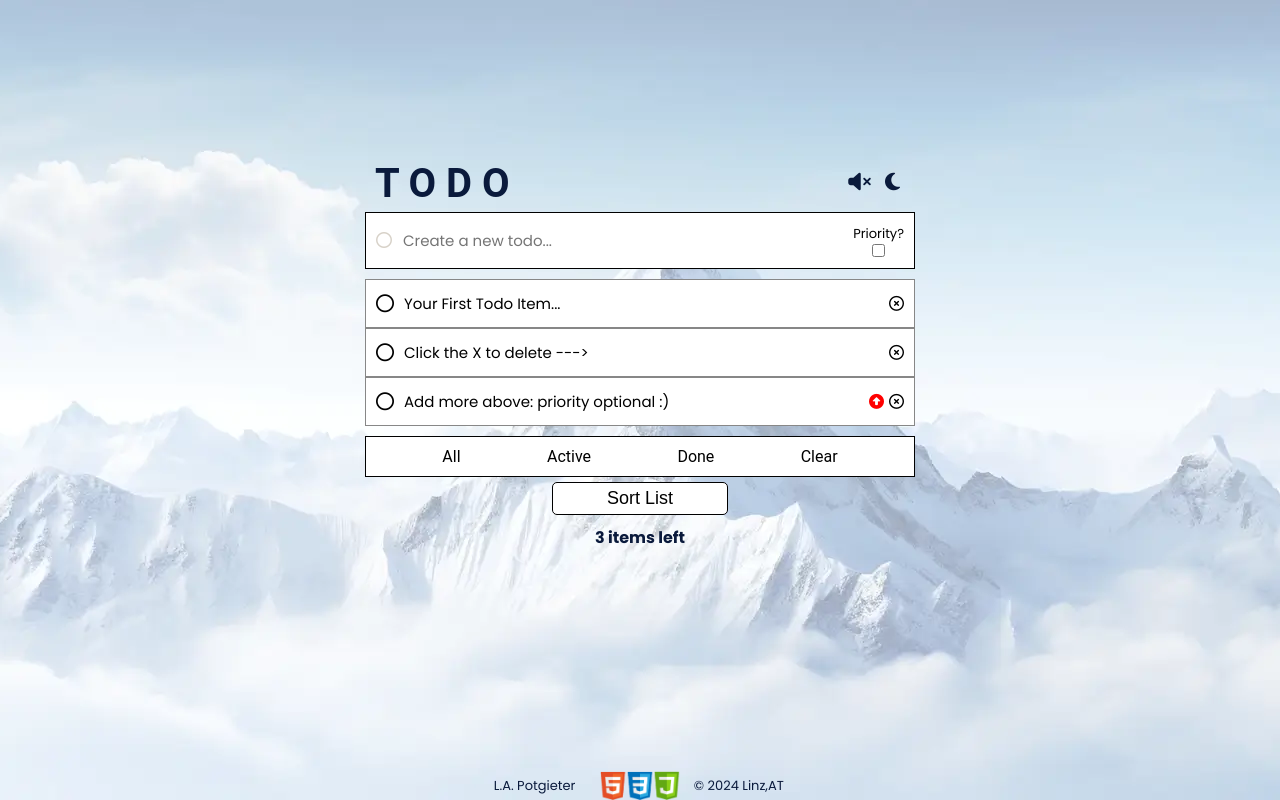
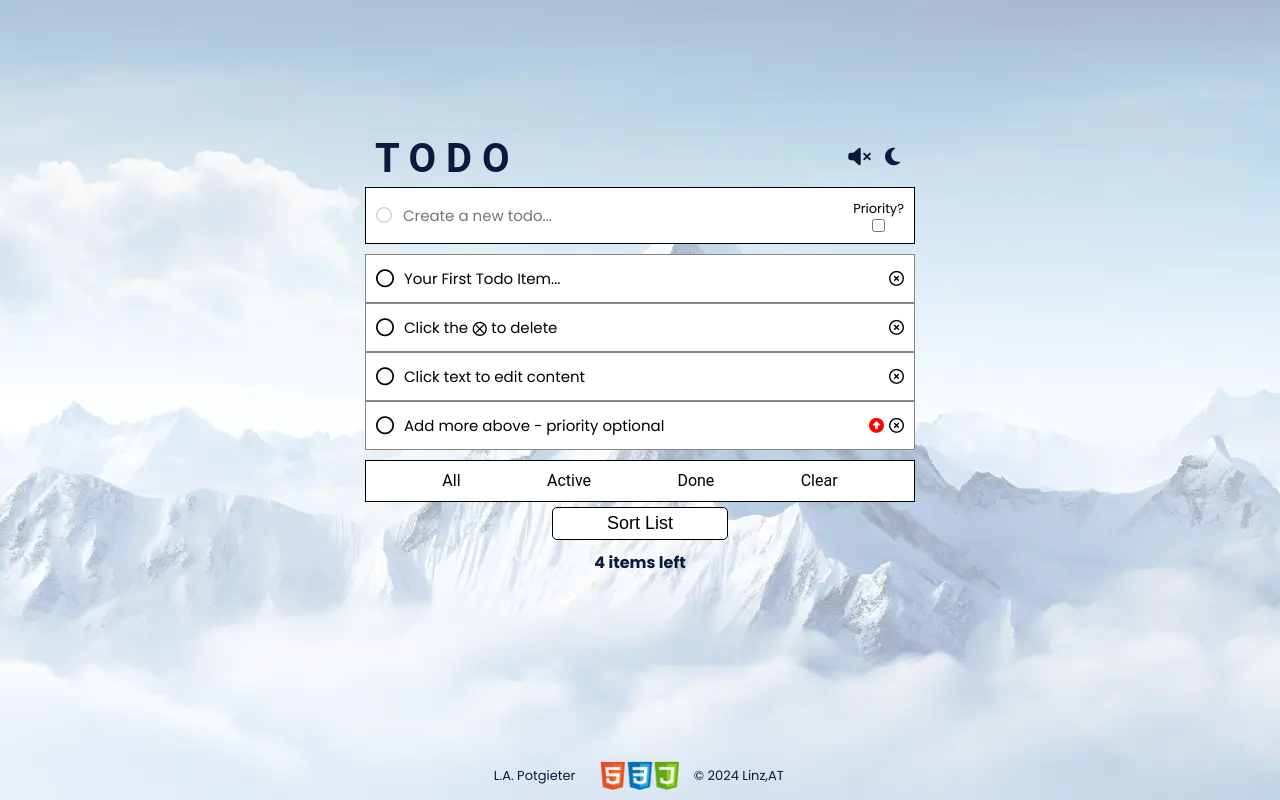
Before and after one commit to leonp84/code-institute-project-2, a plain HTML site: page index.html in a window 1280 px wide. Drawn offline with Linux system fonts and the light colour scheme.

Commit message:
bug: footer placement / update pre-loaded todo list items for better user instructions

```diff
--- a/assets/css/style.css
+++ b/assets/css/style.css
@@ -203,7 +203,7 @@ footer {
     width: 100%;
     max-width: 320px;
     position: absolute;
-    bottom: 0;
+    bottom: 10px;
     display: flex;
     align-items: center;
     justify-content: space-evenly;
--- a/assets/js/script.js
+++ b/assets/js/script.js
@@ -35,14 +35,16 @@ document.addEventListener('DOMContentLoaded', function() {
         links[i].addEventListener('click', preventLoad);
     }
 
-    /* Add 3 items to Todo list as GUI elements to guide the user */
+    /* Add 4 items to Todo list as GUI elements to guide the user */
     document.getElementById('userInput').value = "1.";
     addItem('Your First Todo Item...');
     document.getElementById('userInput').value = "2.";
-    addItem('Click the X to delete --->');
+    addItem('Click the ⨂ to delete');
+    document.getElementById('userInput').value = "3.";
+    addItem('Click text to edit content');
     document.getElementById('priority-button').checked = true;
-    document.getElementById('userInput').value = "3.";
-    addItem('Add more above: priority optional :)');
+    document.getElementById('userInput').value = "4.";
+    addItem('Add more above - priority optional');
 
 });
 
@@ -60,7 +62,7 @@ function addItem(userInput) {
     /* Ensure duplicate items are not accepted as valid */
     for (let i in lArray) {
         if (lArray[i].content === userInput) {
-            alert("You've already added this item :)");
+            alert("*! You've already added this item !*");
             clearFocus();
             return;
         }
@@ -302,8 +304,6 @@ function toggleTheme() {
         document.body.setAttribute('class', 'body-light');
         document.getElementById('controls-section').setAttribute('class', 'light');
         document.getElementById('add-new-item-box').setAttribute('class', 'light');
-        // document.getElementById('import-button').setAttribute('class', 'light');
-        // document.getElementById('export-button').setAttribute('class', 'light');
         document.getElementById('sort-button').setAttribute('class', 'light');
         let x = document.getElementsByTagName('li');
         for (let i = 0; i < x.length; i++) {
@@ -316,8 +316,6 @@ function toggleTheme() {
         document.body.setAttribute('class', 'body-dark');
         document.getElementById('controls-section').setAttribute('class', 'dark');
         document.getElementById('add-new-item-box').setAttribute('class', 'dark');
-        // document.getElementById('import-button').setAttribute('class', 'dark');
-        // document.getElementById('export-button').setAttribute('class', 'dark');
         document.getElementById('sort-button').setAttribute('class', 'dark');
         let x = document.getElementsByTagName('li');
         for (let i = 0; i < x.length; i++) {
```
Also changed, not shown: index.html (+0 -2 lines).
